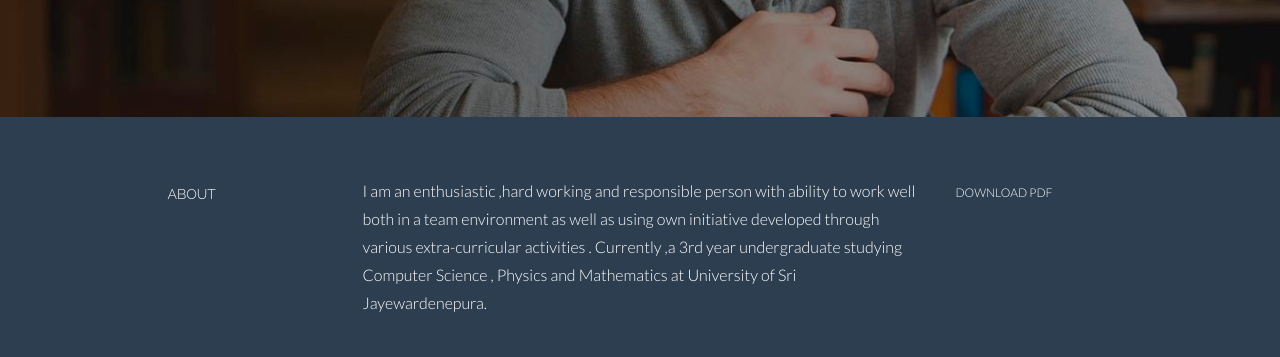
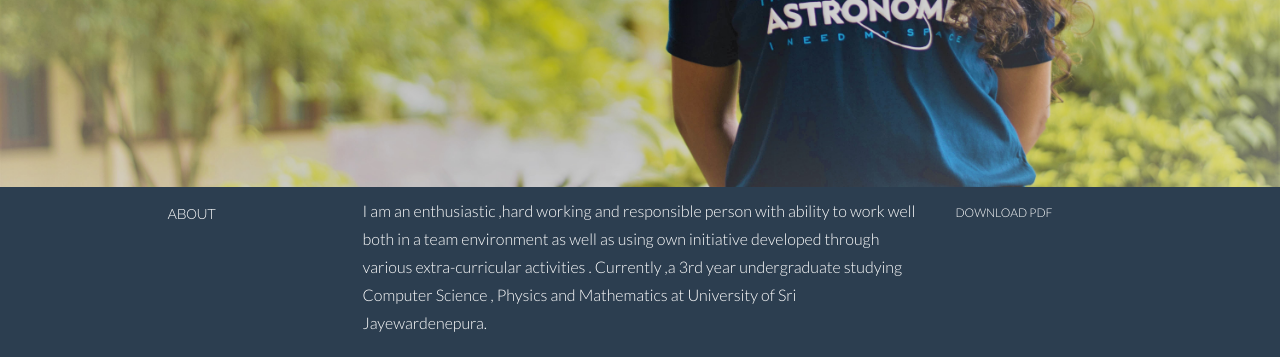
Before and after one commit to ShakyaAtapattu/My_Resume, a plain HTML site: page index.html in a window 1280 px wide. Shown: the part 443-800 px from the top of the page. Drawn offline with Linux system fonts and the light colour scheme.

Commit message:
Made changes in style.css

```diff
--- a/css/style.css
+++ b/css/style.css
@@ -164,13 +164,13 @@ SECTION WRAPS
 /* Header Wrap */
 
 #headerwrap {
-  background: url(../img/header-bg.jpg) no-repeat center top;
+  background: url(../img/header.jpg) no-repeat center top;
   margin-top: 60px;
-  padding-top: 140px;
+  padding-top: 230px;
   text-align: center;
   background-attachment: relative;
   background-position: center center;
-  min-height: 500px;
+  min-height: 570px;
   width: 100%;
   -webkit-background-size: 100%;
   -moz-background-size: 100%;
@@ -196,8 +196,8 @@ SECTION WRAPS
 
 #intro {
   background: #2c3e50;
-  padding-top: 60px;
-  padding-bottom: 60px;
+  padding-top: 10px;
+  padding-bottom: 1px;
   color: white;
 }
 
```
Also changed, not shown: index.html (+1 -0 lines).
